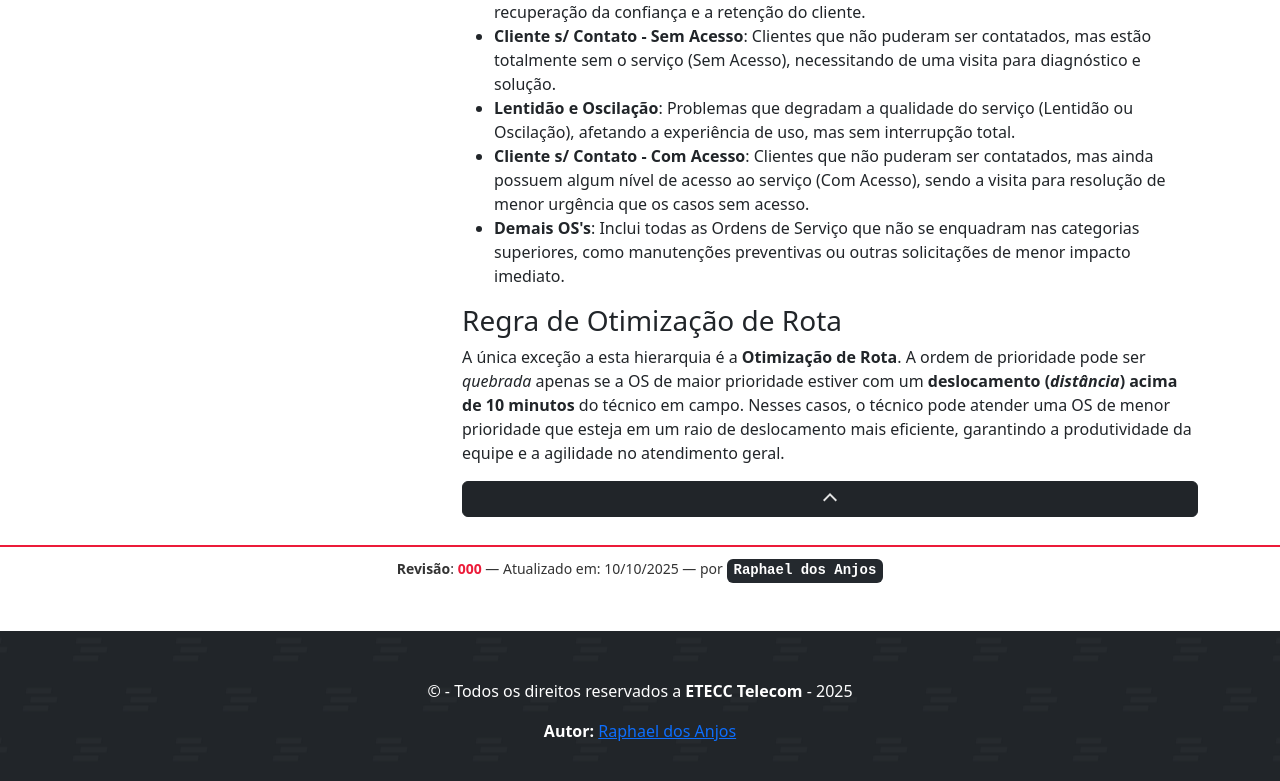
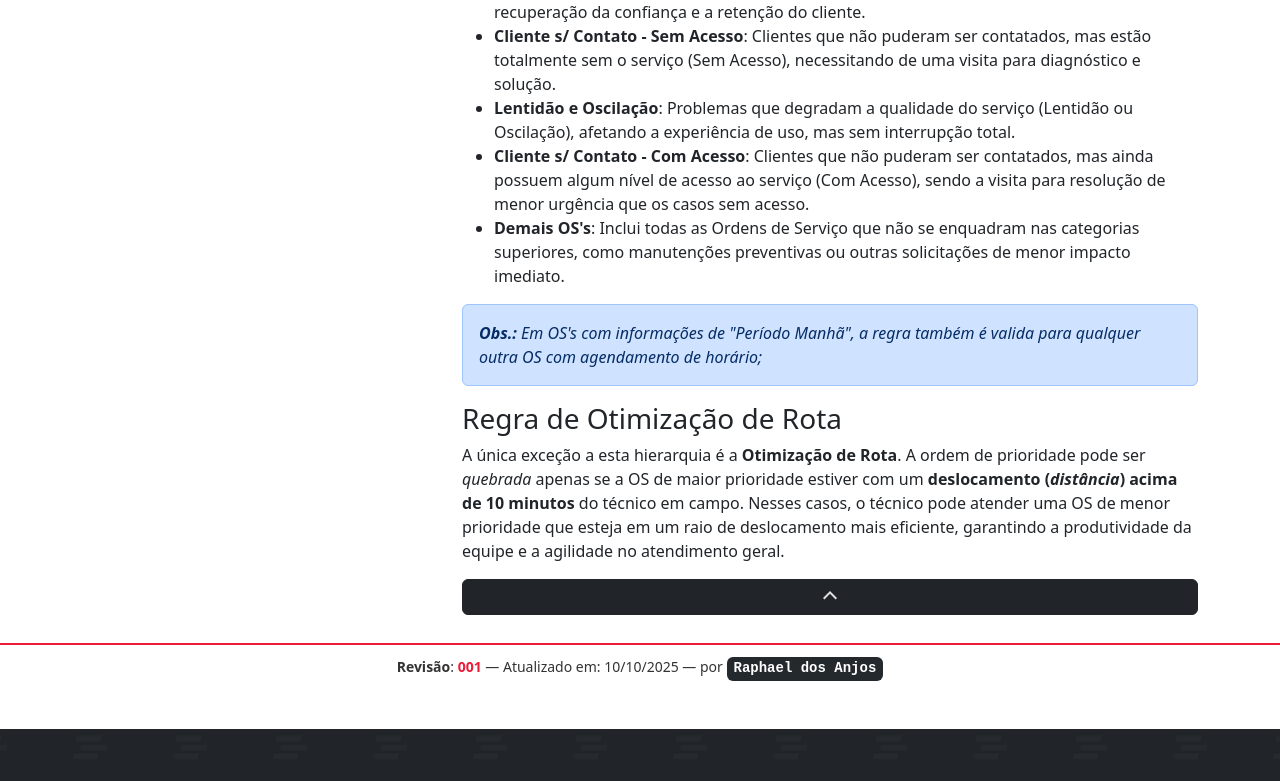
Before and after one commit to ETECC-Telecom/Guia-Telecom, a plain HTML site: page paginas/hierarquiaos.html in a window 1280 px wide. Shown: the part 939-1720 px from the top of the page. Drawn offline with Linux system fonts and the light colour scheme.

Commit message:
Criado a página de hierarquia das OS

```diff
--- a/paginas/hierarquiaos.html
+++ b/paginas/hierarquiaos.html
@@ -25,7 +25,7 @@
     <etecc-navbar></etecc-navbar>
     <div class="container mt-5">
         <div class="row">
-            <div class="col-sm-4">
+            <div class="col-sm-4 mb-3">
                 <img src="/static/Imagens/infografico_hieraquia das OS.svg" class="img-fluid"/>
             </div>
 
@@ -52,6 +52,10 @@
                 <li><b>Cliente s/ Contato - Com Acesso</b>: Clientes que não puderam ser contatados, mas ainda possuem algum nível de acesso ao serviço (Com Acesso), sendo a visita para resolução de menor urgência que os casos sem acesso.</li>
                 <li><b>Demais OS's</b>: Inclui todas as Ordens de Serviço que não se enquadram nas categorias superiores, como manutenções preventivas ou outras solicitações de menor impacto imediato.</li>
             </ul>
+
+            <div class="alert alert-primary" role="alert">
+                <i><b>Obs.:</b> Em OS's com informações de "Período Manhã", a regra também é valida para qualquer outra OS com agendamento de horário;</i>
+            </div>
             <h3>Regra de Otimização de Rota</h3>
 
             <p>
@@ -65,7 +69,7 @@
         </div>
     </div>
 
-    <etecc-revisao version="000" author="Raphael dos Anjos" date="10/10/2025"></etecc-revisao>
+    <etecc-revisao version="001" author="Raphael dos Anjos" date="10/10/2025"></etecc-revisao>
 
     <etecc-footer></etecc-footer>
     <script src="/src/copiar_transferencia.js"></script>
```
